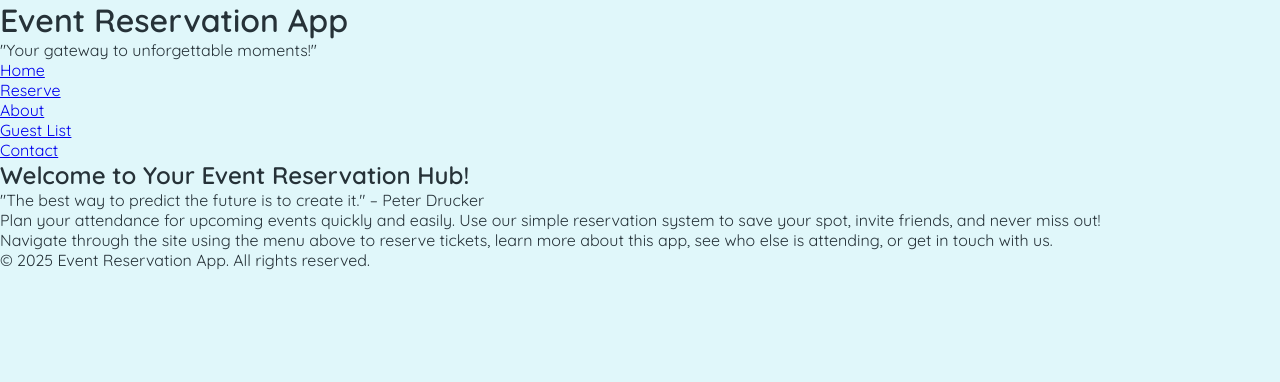
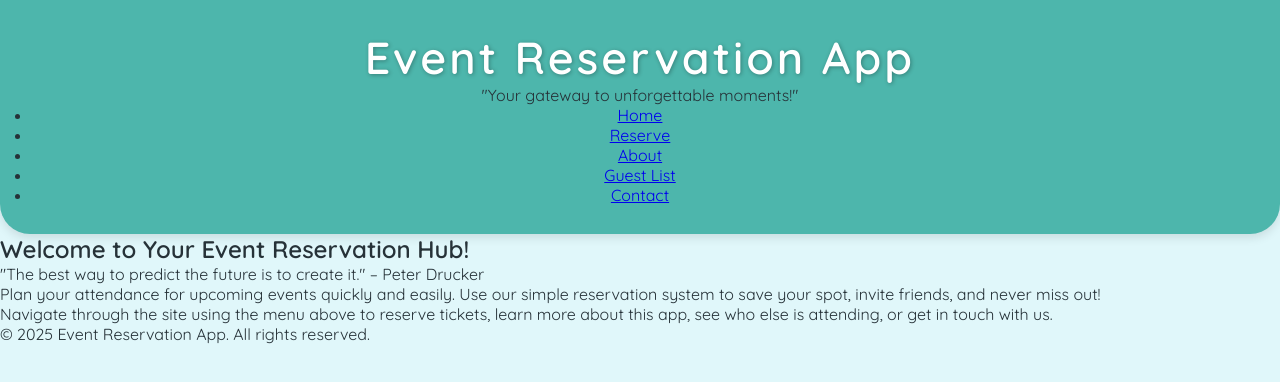
Before and after one commit to sopnil96/Event-Reservation-App, a plain HTML site: page index.html in a window 1280 px wide. Drawn offline with Linux system fonts and the light colour scheme.

Commit message:
Add header design

```diff
--- a/style.css
+++ b/style.css
@@ -17,3 +17,19 @@ body {
   display: flex;
   flex-direction: column;
 }
+
+header {
+  background: #4db6ac;
+  padding: 1.8rem 2rem;
+  text-align: center;
+  box-shadow: 0 4px 10px rgba(0,0,0,0.1);
+  border-radius: 0 0 30px 30px;
+}
+
+header h1 {
+  font-size: 2.8rem;
+  font-weight: 700;
+  color: #ffffff;
+  letter-spacing: 3px;
+  text-shadow: 1px 1px 4px rgba(0,0,0,0.3);
+}
```
